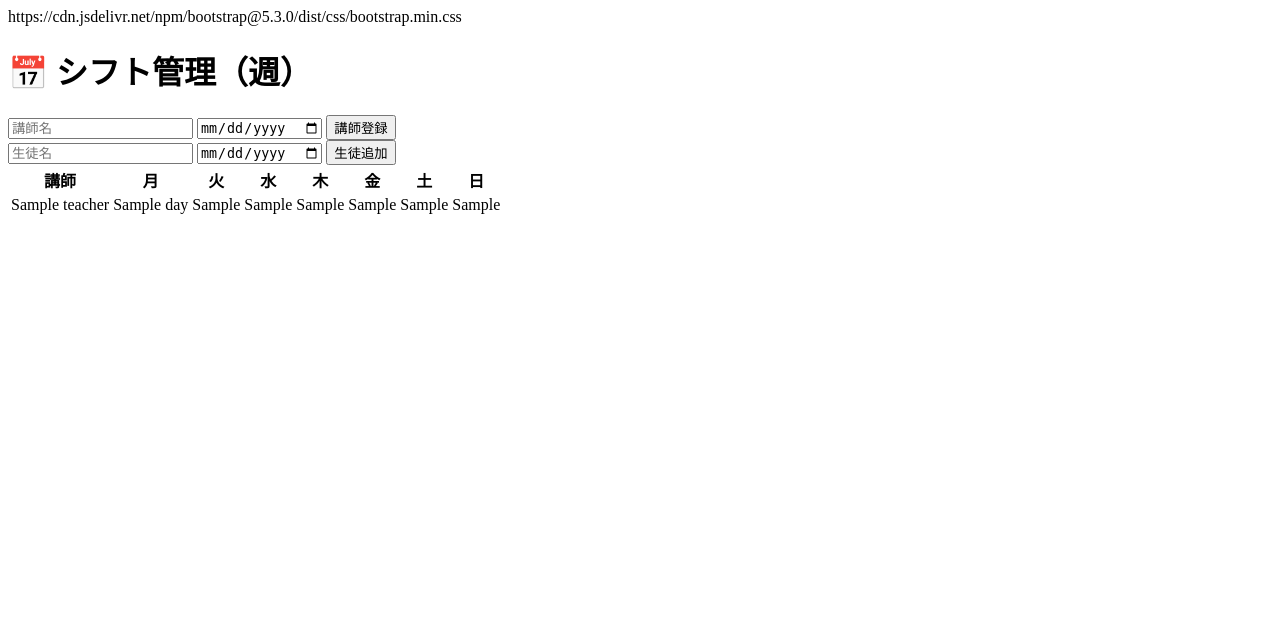
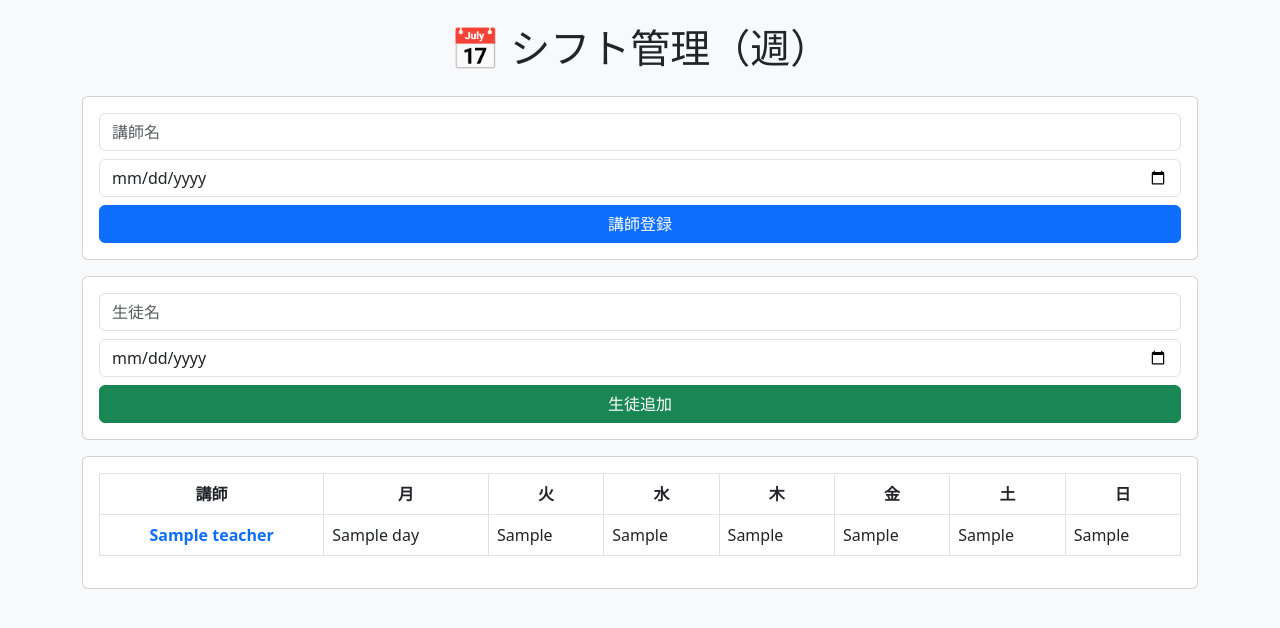
Before and after one commit to HEMLOKapx/shiftapp, a Flask app: template templates/index.html in a window 1280 px wide. Shown: the top 628 px of the page. Run offline with Flask 3, Linux system fonts and the light colour scheme; the template is opened without the code that fills it: most values are stand-ins (such as "Sample title", 1, 10 or a date in 2020).

Commit message:
Update index.html

```diff
--- a/templates/index.html
+++ b/templates/index.html
@@ -5,7 +5,8 @@
 <title>シフト管理</title>
 <meta name="viewport" content="width=device-width, initial-scale=1">
 
-https://cdn.jsdelivr.net/npm/bootstrap@5.3.0/dist/css/bootstrap.min.css
+<!-- ✅ Bootstrap -->
+<link href="https://cdn.jsdelivr.net/npm/bootstrap@5.3.0/dist/css/bootstrap.min.css" rel="stylesheet">
 </head>
 
 <body class="bg-light">
@@ -55,16 +56,14 @@ https://cdn.jsdelivr.net/npm/bootstrap@5.3.0/dist/css/bootstrap.min.css
 {% for teacher, row in table.items() %}
 <tr>
 
-<td class="fw-bold">{{ teacher }}</td>
+<td class="fw-bold text-primary">{{ teacher }}</td>
 
 {% for day in ["月","火","水","木","金","土","日"] %}
 <td>
 
 {% for s in row[day] %}
 <div class="d-flex justify-content-between">
-
 <span>{{ s }}</span>
-
 </div>
 {% endfor %}
 
```
